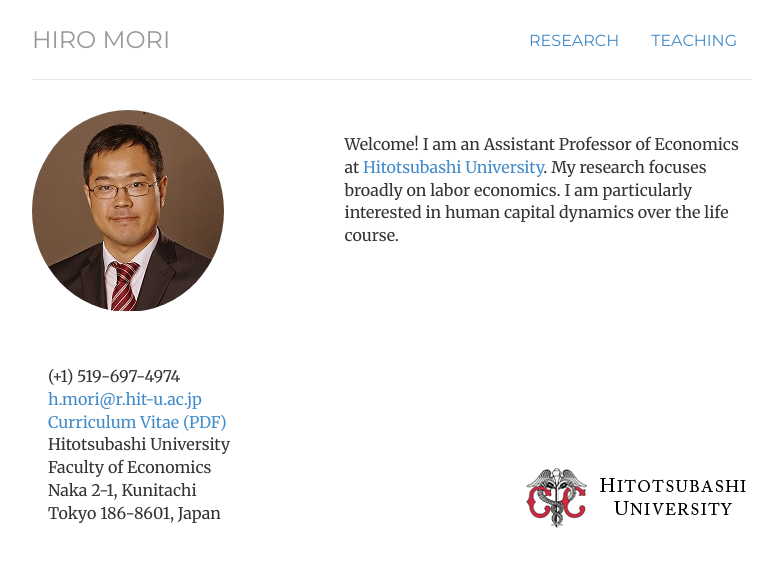
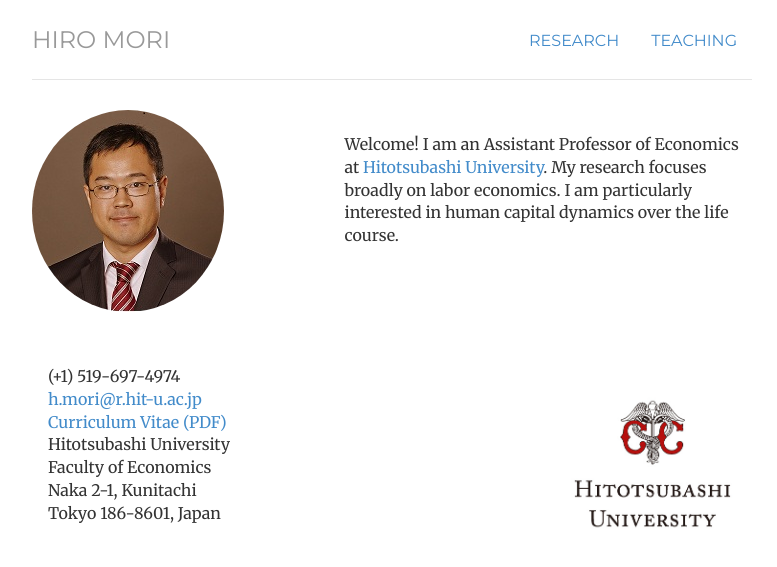
Before and after one commit to morihiroaki/morihiroaki.github.io, a Jekyll site: the page built from index.html, in a window 1280 px wide. Shown: the top 567 px of the page, without its empty margins (248-1025 px from the left). Built offline with Jekyll 4.4.1, drawn with Linux system fonts in a browser that asks for light colours.

Commit message:
Update index.html

```diff
--- a/index.html
+++ b/index.html
@@ -40,8 +40,8 @@
                <br/>
               <p> Welcome! I am an Assistant Professor of Economics at <a href="http://www.econ.hit-u.ac.jp/~koho/english/">Hitotsubashi University</a>. My research
               focuses broadly on labor economics. I am particularly interested in human capital dynamics over the life course.</p>
-              <br/><br/><br/><br/><br/><br/><br/><br/><br/>
-              <img  class="img-rounded" src="files/hitotsubashi.gif" height="70" width="230" style='float: right;'>
+              <br/><br/><br/><br/><br/><br/>
+              <img  class="img-rounded" src="files/hitotsubashi.jpg" height="140" width="200" style='float: right;'>
 
               </div>
 
```
